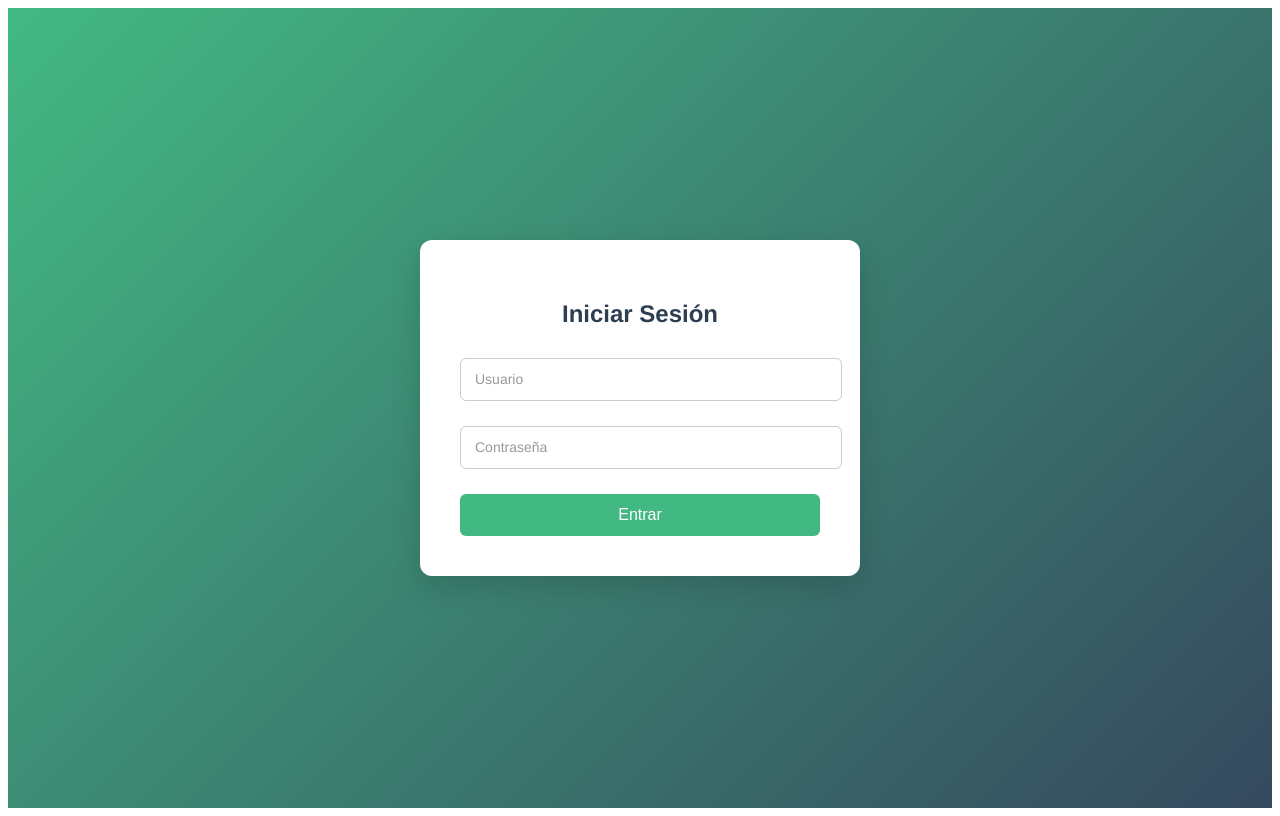
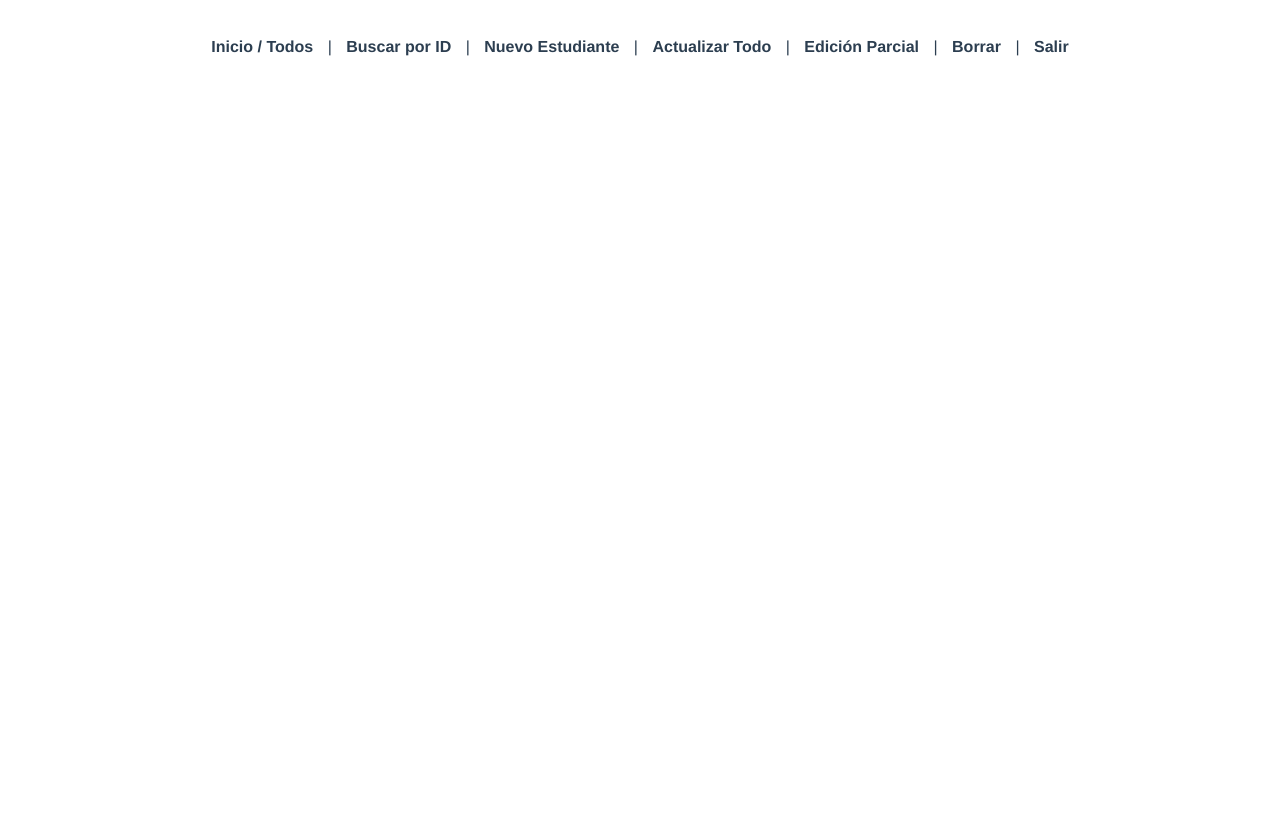
Before and after one commit to Deathkuroneko/pw_u4_p9_dl, a Vue app: page / in a window 1280 px wide. Before the commit this address led to /login. Built offline with nearby package versions, Linux system fonts and the light colour scheme.

Commit message:
porbando config router

```diff
--- a/src/router/index.js
+++ b/src/router/index.js
@@ -7,23 +7,28 @@
 import consultaPorIdView from '@/views/ConsultaPorIdView.vue';
 import LoginView from '@/views/LoginView.vue';
 
-// ... tus imports se mantienen igual ...
-
 const routes = [
   { path: '/', redirect: '/login' }, // Si entran a la raíz, mándalos al login
   { path: '/login', name: 'login', component: LoginView },
-  { path: '/about', name: 'about', component: AboutView },
-  { path: '/crear', component: CrearView },
-  { path: '/actualizar', component: ActualizarView },
-  { path: '/actualizarParcial', component: ActualizarParcialView },
-  { path: '/eliminar', component: EliminarView },
-  { path: '/consultarId', component: consultaPorIdView },
+  { path: '/about', name: 'about', component: AboutView, meta:{ requiereAutorizacion: true, esPublica: false} },
+  { path: '/crear', component: CrearView, meta:{ requiereAutorizacion: true, esPublica: false} },
+  { path: '/actualizar', component: ActualizarView, meta:{ requiereAutorizacion: true, esPublica: false} },
+  { path: '/actualizarParcial', component: ActualizarParcialView, meta:{ requiereAutorizacion: false, esPublica: false} },
+  { path: '/eliminar', component: EliminarView, meta:{ requiereAutorizacion: true, esPublica: false} },
+  { path: '/consultarId', component: consultaPorIdView, meta:{ requiereAutorizacion: false, esPublica: false} },
 ]
 
 const router = createRouter({
   history: createWebHistory(),
   routes
 })
+
+/*Configuracion del guardian */
+router.beforeEach((to, from, next) => {
+
+})
+
+
 
 // GUARD DE SEGURIDAD: No deja entrar a nada si no hay token
 router.beforeEach((to, from, next) => {
```
